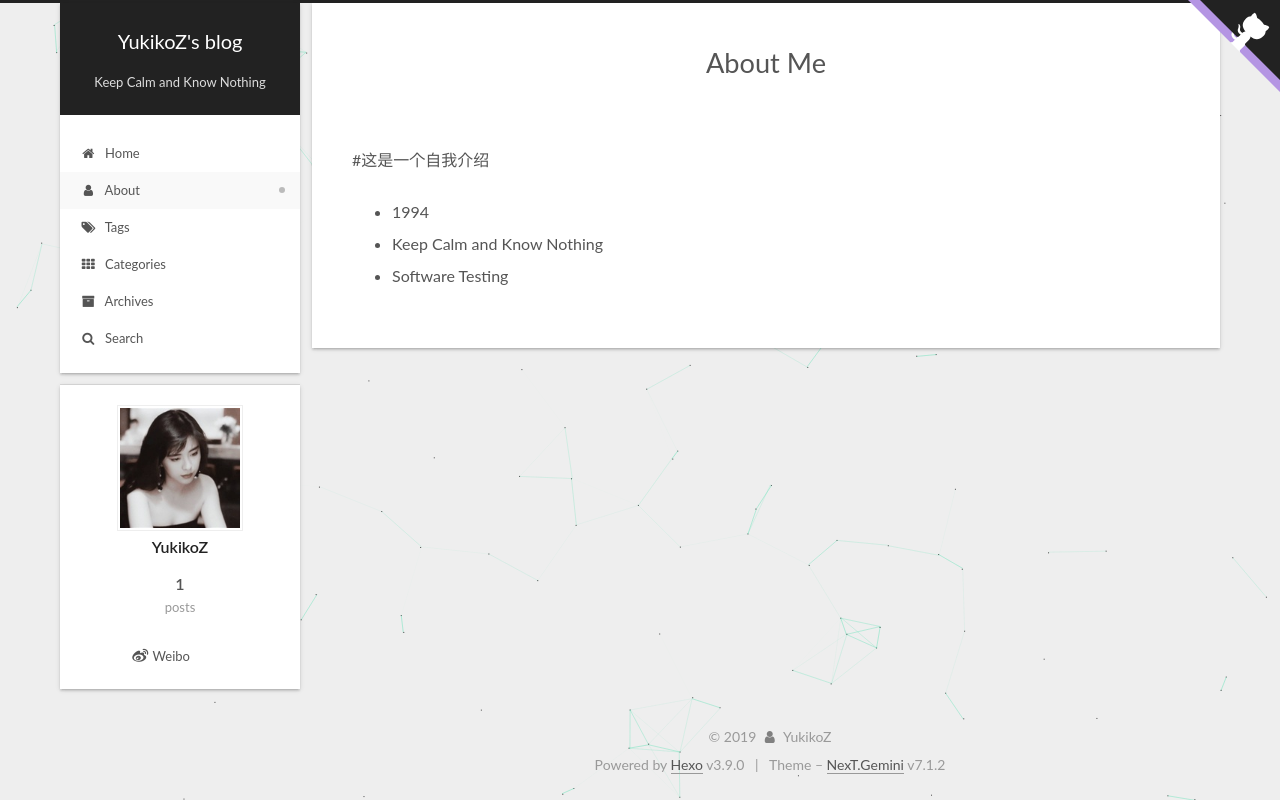
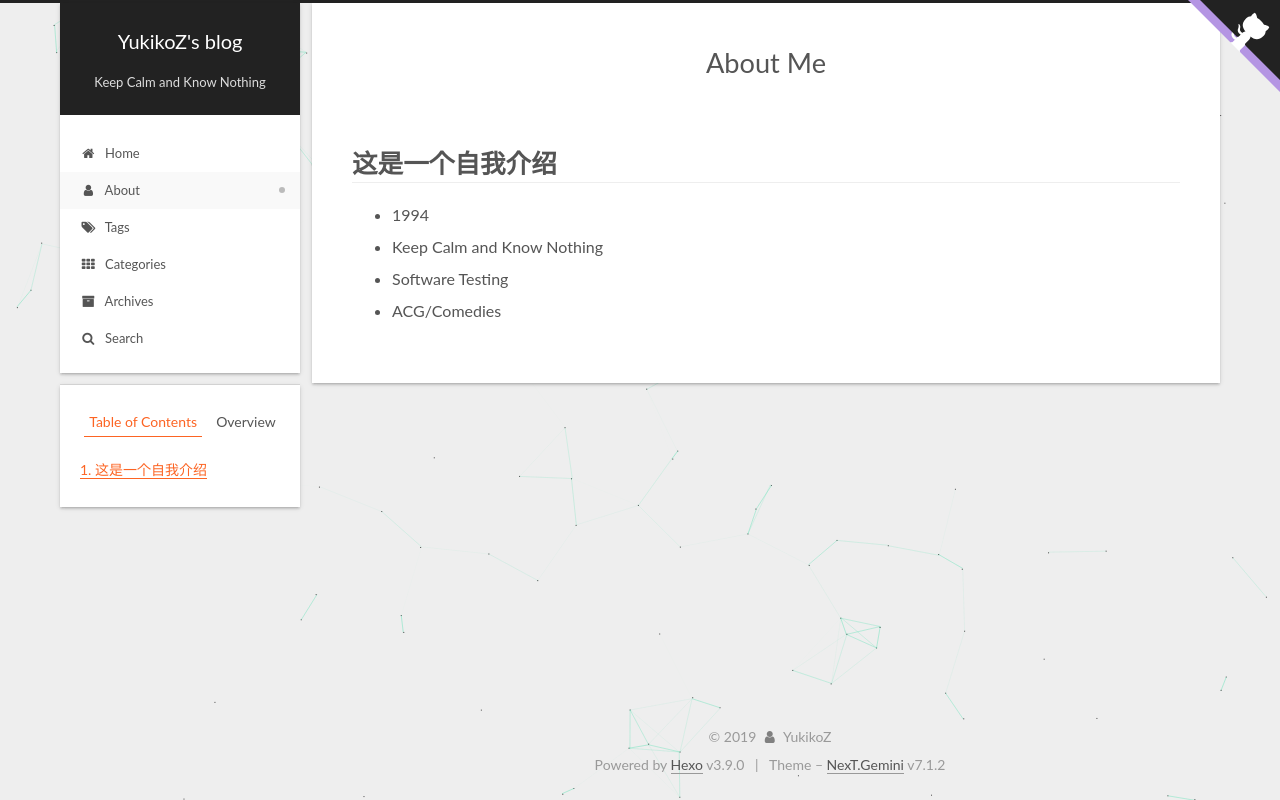
Before and after one commit to yukikoZ/Yukiko.github.io, a plain HTML site: page about/index.html in a window 1280 px wide. Drawn offline with Linux system fonts and the light colour scheme; no server answers.

Commit message:
Site updated: 2019-06-19 16:46:17

```diff
--- a/about/index.html
+++ b/about/index.html
@@ -103,17 +103,17 @@
 
 
 
-  <meta name="description" content="#这是一个自我介绍  1994 Keep Calm and Know Nothing Software Testing">
+  <meta name="description" content="这是一个自我介绍 1994 Keep Calm and Know Nothing Software Testing ACG/Comedies">
 <meta property="og:type" content="website">
 <meta property="og:title" content="About Me">
 <meta property="og:url" content="http://yoursite.com/about/index.html">
 <meta property="og:site_name" content="YukikoZ&#39;s blog">
-<meta property="og:description" content="#这是一个自我介绍  1994 Keep Calm and Know Nothing Software Testing">
+<meta property="og:description" content="这是一个自我介绍 1994 Keep Calm and Know Nothing Software Testing ACG/Comedies">
 <meta property="og:locale" content="en">
-<meta property="og:updated_time" content="2019-06-19T08:40:22.993Z">
+<meta property="og:updated_time" content="2019-06-19T08:45:57.125Z">
 <meta name="twitter:card" content="summary">
 <meta name="twitter:title" content="About Me">
-<meta name="twitter:description" content="#这是一个自我介绍  1994 Keep Calm and Know Nothing Software Testing">
+<meta name="twitter:description" content="这是一个自我介绍 1994 Keep Calm and Know Nothing Software Testing ACG/Comedies">
 
 
 
@@ -423,11 +423,11 @@
       <div class="post-body">
 
 
-          <p>#这是一个自我介绍</p>
-<ul>
+          <h1 id="这是一个自我介绍"><a href="#这是一个自我介绍" class="headerlink" title="这是一个自我介绍"></a>这是一个自我介绍</h1><ul>
 <li>1994</li>
 <li>Keep Calm and Know Nothing</li>
 <li>Software Testing</li>
+<li>ACG/Comedies</li>
 </ul>
 
 
@@ -471,8 +471,17 @@
 
 
 
+        <ul class="sidebar-nav motion-element">
+          <li class="sidebar-nav-toc sidebar-nav-active" data-target="post-toc-wrap">
+            Table of Contents
+          </li>
+          <li class="sidebar-nav-overview" data-target="site-overview-wrap">
+            Overview
+          </li>
+        </ul>
 
-      <div class="site-overview-wrap sidebar-panel sidebar-panel-active">
+
+      <div class="site-overview-wrap sidebar-panel">
         <div class="site-overview">
           <div class="site-author motion-element" itemprop="author" itemscope itemtype="http://schema.org/Person">
 
@@ -535,6 +544,23 @@
         </div>
       </div>
 
+
+      <!--noindex-->
+        <div class="post-toc-wrap motion-element sidebar-panel sidebar-panel-active">
+          <div class="post-toc">
+
+
+
+
+
+
+
+              <div class="post-toc-content"><ol class="nav"><li class="nav-item nav-level-1"><a class="nav-link" href="#这是一个自我介绍"><span class="nav-number">1.</span> <span class="nav-text">这是一个自我介绍</span></a></li></ol></div>
+
+
+          </div>
+        </div>
+      <!--/noindex-->
 
 
 
--- a/css/main.css
+++ b/css/main.css
@@ -1831,7 +1831,7 @@ pre .javascript .function {
   width: 4px;
   height: 4px;
   border-radius: 50%;
-  background: #4bff47;
+  background: #70ff78;
 }
 .feed-link,
 .chat {
```
